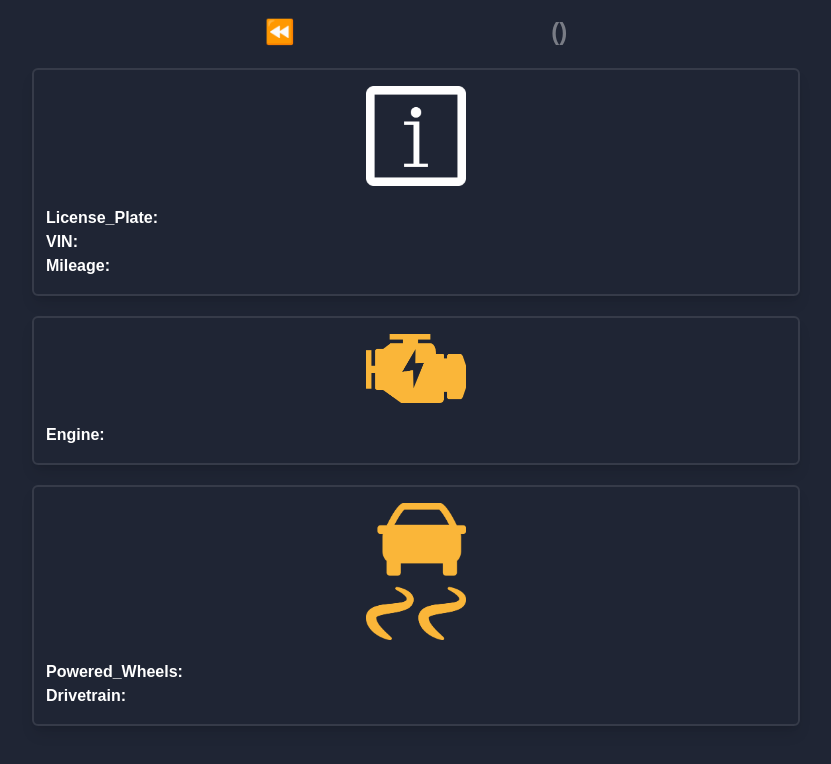
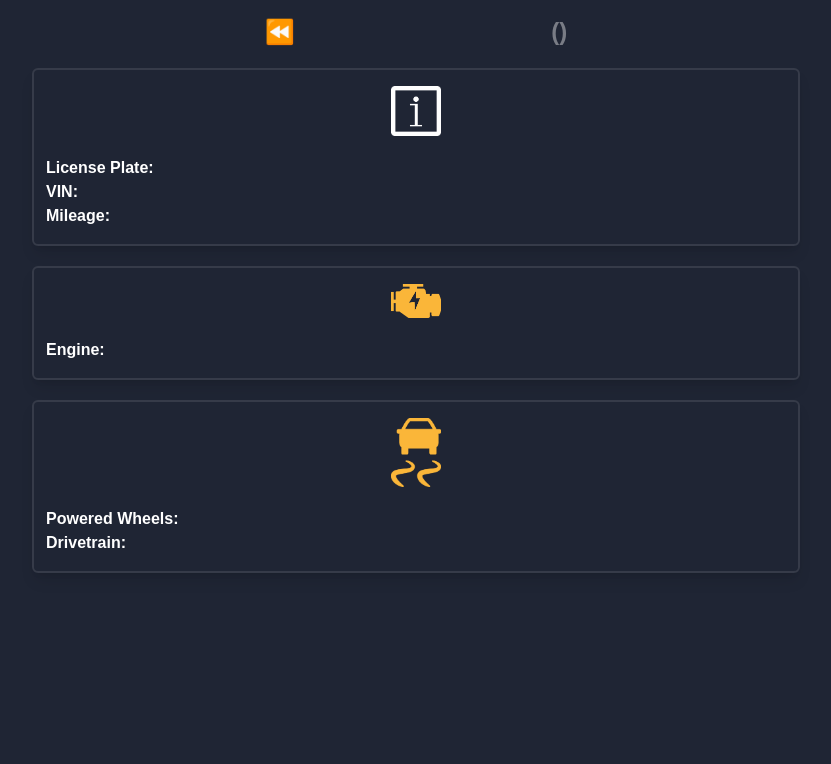
Before and after one commit to SamuelFoc/Car-Management-ExpressJS-NextJS, a Next.js app in the folder ui/: page /cars/1 in a window 1280 px wide. Shown: the top 764 px of the page, without its empty margins (224-1055 px from the left). Built offline with nearby package versions, Linux system fonts and the light colour scheme; no server answers.

Commit message:
Add CarDetailBlock C

```diff
--- a/ui/src/components/function/Cars/CarDetailBlock.jsx
+++ b/ui/src/components/function/Cars/CarDetailBlock.jsx
@@ -4,12 +4,12 @@ import Image from "next/image";
 export default function CarDetailBlock({ image, details }) {
   return (
     <Block gap={5}>
-      <Image src={image} alt="detail-icon" width={100} height={50} />
+      <Image src={image} alt="detail-icon" width={50} height={50} />
       <div className="w-full">
         {Object.keys(details)?.map((key) => {
           return (
-            <div className="w-full flex gap-2">
-              <strong>{key}:</strong>
+            <div key={key} className="w-full flex gap-2">
+              <strong>{key?.split("_").join(" ")}:</strong>
               <span>{details[key]}</span>
             </div>
           );
```
